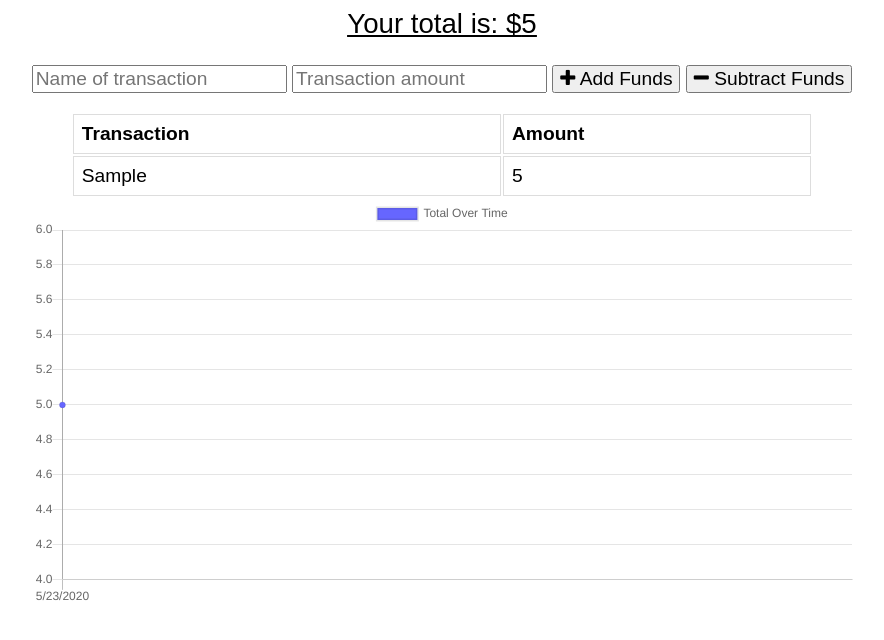
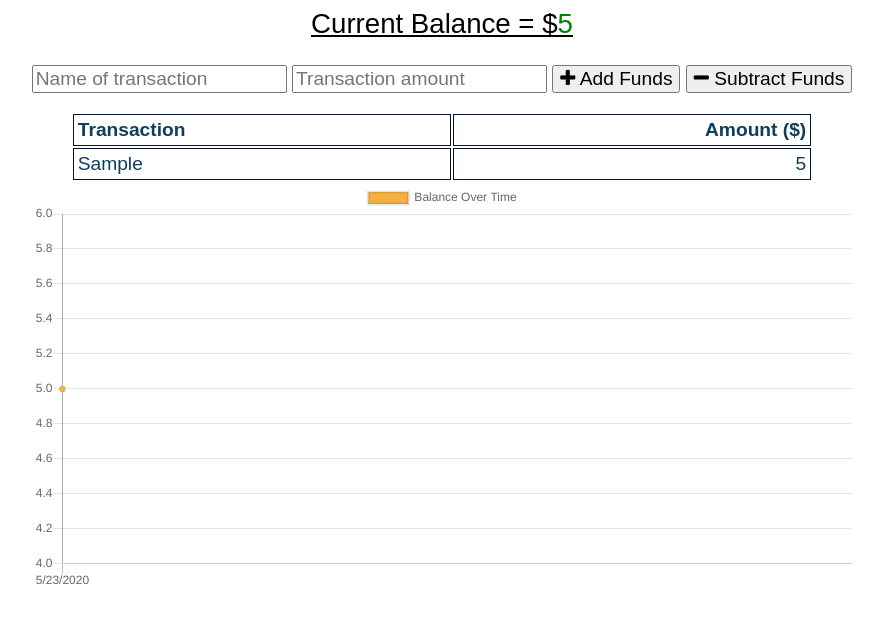
Before and after one commit to murali-sa/Budget-Tracker, a website: page public/index.html in a window 1280 px wide. Both pictures are taken after typing "Sample", "5" into the empty fields and a click on the button "Add Funds". Shown: the whole page, without its empty margins (198-1082 px from the left). Drawn offline with nearby package versions, Linux system fonts and the light colour scheme; no server answers.

Commit message:
made some formatting changes

```diff
--- a/public/index.html
+++ b/public/index.html
@@ -17,7 +17,7 @@
 <body>
   <div class="wrapper">
     <div class="total">
-      <div class="total">Your total is: $<span id="total">0</span></div>
+      <div class="total">Current Balance = $<span id="total">0</span></div>
     </div>
 
     <div class="form">
@@ -32,7 +32,7 @@
       <table>
         <thead>
           <th>Transaction</th>
-          <th>Amount</th>
+          <th id="thamount">Amount ($)</th>
         </thead>
         <tbody id="tbody">
 
--- a/public/index.js
+++ b/public/index.js
@@ -19,8 +19,16 @@ function populateTotal() {
   let total = transactions.reduce((total, t) => {
     return total + parseInt(t.value);
   }, 0);
-
+  let balanceColor = "green";
+  if (total < 0) {
+    balanceColor = "red";
+  } else {
+    balanceColor = "green";
+  }
+// if balance is less than zero, then text color = red
+// other
   let totalEl = document.querySelector("#total");
+  document.getElementById("total").style.color = balanceColor;
   totalEl.textContent = total;
 }
 
@@ -33,7 +41,7 @@ function populateTable() {
     let tr = document.createElement("tr");
     tr.innerHTML = `
       <td>${transaction.name}</td>
-      <td>${transaction.value}</td>
+      <td id="thamount">${transaction.value}</td>
     `;
 
     tbody.appendChild(tr);
@@ -69,9 +77,9 @@ function populateChart() {
       data: {
         labels,
         datasets: [{
-            label: "Total Over Time",
+            label: "Balance Over Time",
             fill: true,
-            backgroundColor: "#6666ff",
+            backgroundColor: "#f5b042",
             data
         }]
     }
--- a/public/styles.css
+++ b/public/styles.css
@@ -13,9 +13,14 @@ body {
   }
 
   td, th {
-    border: 1px solid #dddddd;
+    border: 1px solid #011533;
     text-align: left;
-    padding: 8px;
+    color: rgb(14, 63, 92);
+    padding: 4px;
+  }
+
+  #thamount {
+    text-align: right;
   }
 
   tr:nth-child(even) {
```
